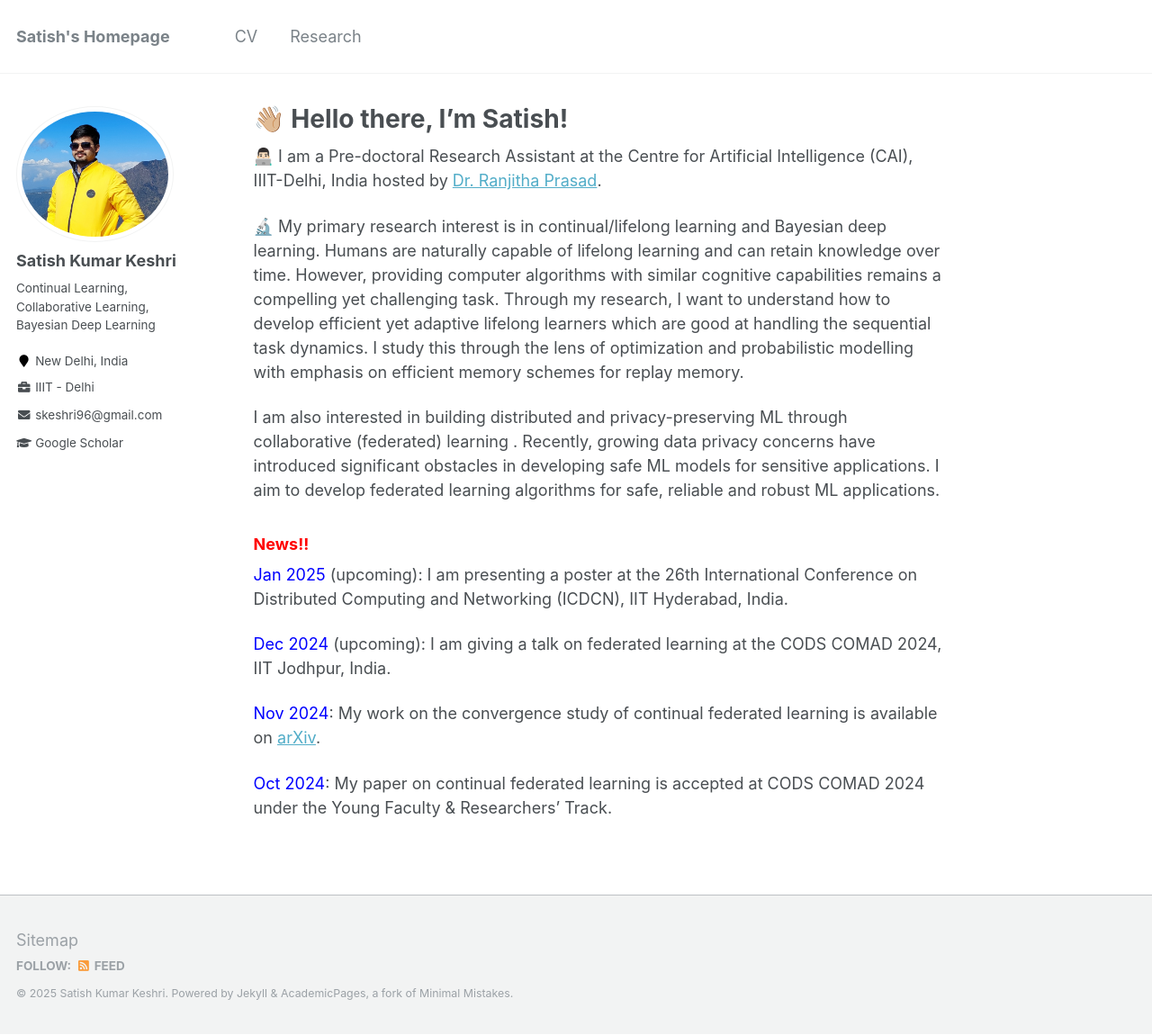
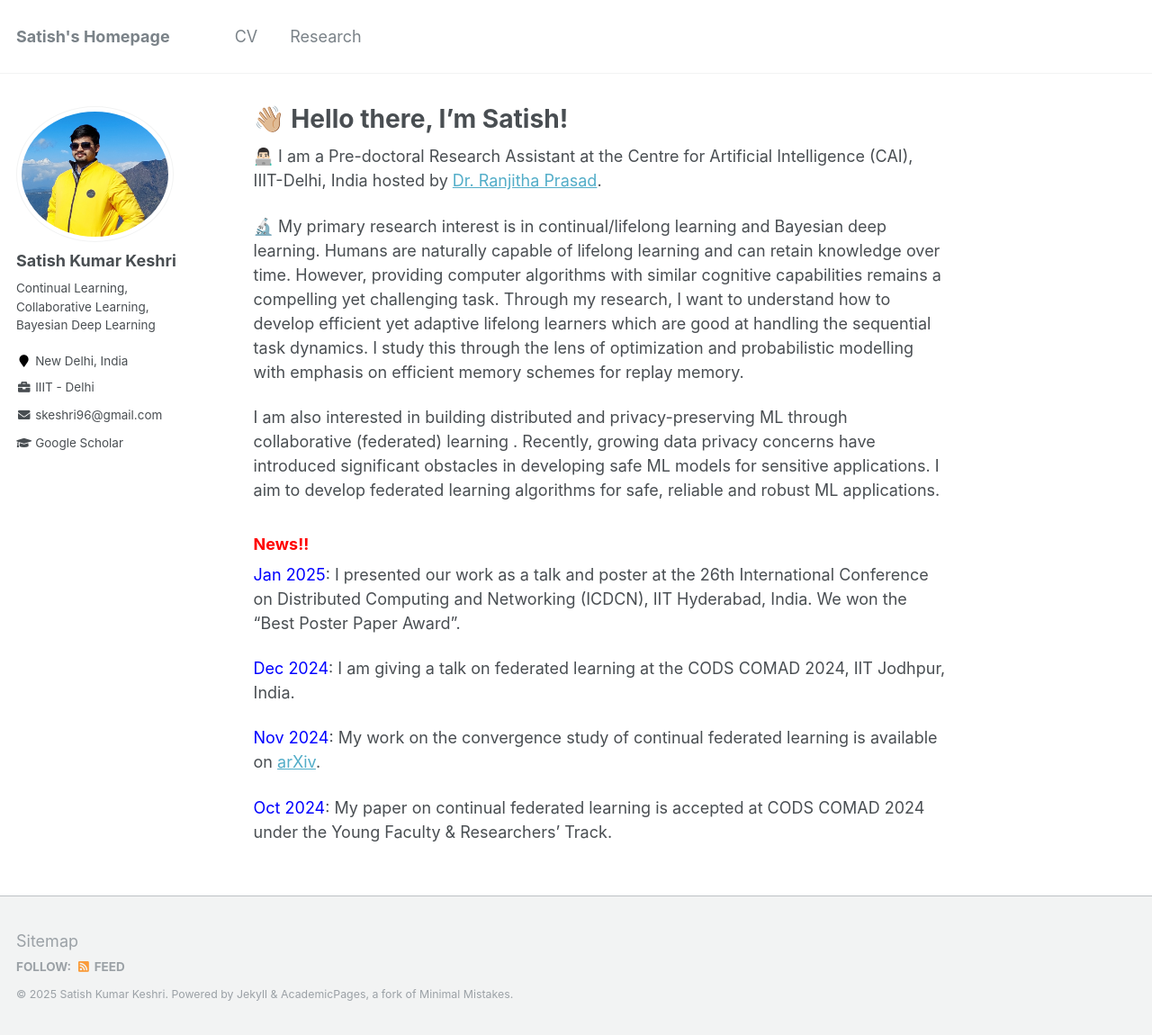
Before and after one commit to SatishKeshri/satishkeshri.github.io, a Jekyll site: the page built from _pages/about.md, in a window 1280 px wide and 1150 px high. Shown: the whole window at 90% size. Built offline with Jekyll 4.4.1, drawn with Linux system fonts in a browser that asks for light colours.

Commit message:
updated about me

```diff
--- a/_pages/about.md
+++ b/_pages/about.md
@@ -18,9 +18,9 @@ redirect_from:
 I am also interested in building distributed and privacy-preserving ML through collaborative (federated) learning . Recently, growing data privacy concerns have introduced significant obstacles in developing safe ML models for sensitive applications. I aim to develop federated learning algorithms for safe, reliable and robust ML applications.
 
 ### <span style="color:red"> News!!</span>
-<span style="color:blue"> Jan 2025</span> (upcoming): I am presenting a poster at the 26th International Conference on Distributed Computing and Networking (ICDCN), IIT Hyderabad, India.
+<span style="color:blue"> Jan 2025</span>: I presented our work as a talk and poster at the 26th International Conference on Distributed Computing and Networking (ICDCN), IIT Hyderabad, India. We won the "Best Poster Paper Award".
 
-<span style="color:blue"> Dec 2024</span> (upcoming): I am giving a talk on federated learning at the CODS COMAD 2024, IIT Jodhpur, India.
+<span style="color:blue"> Dec 2024</span>: I am giving a talk on federated learning at the CODS COMAD 2024, IIT Jodhpur, India.
 
 <span style="color:blue"> Nov 2024</span>: My work on the convergence study of continual federated learning is available on <a href="https://arxiv.org/abs/2411.07959v1" target="_blank">arXiv</a>.
 
```
